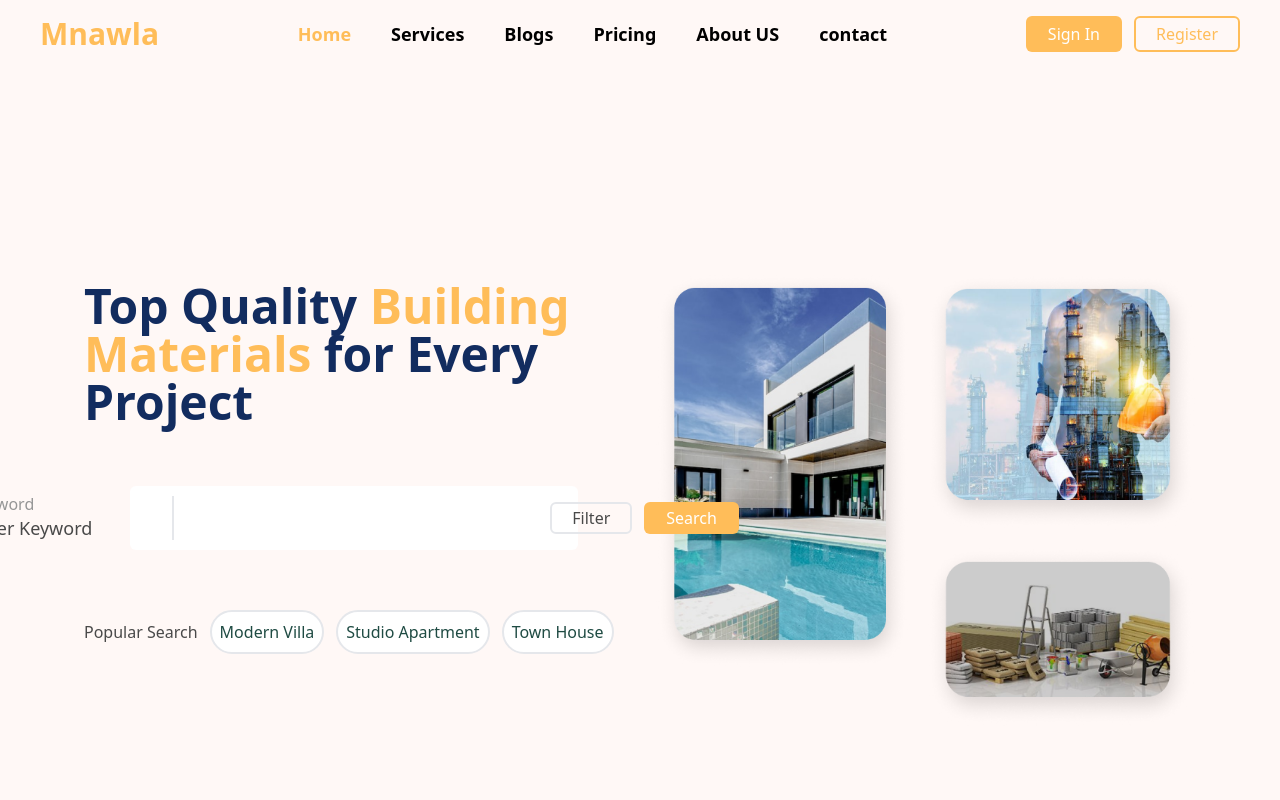
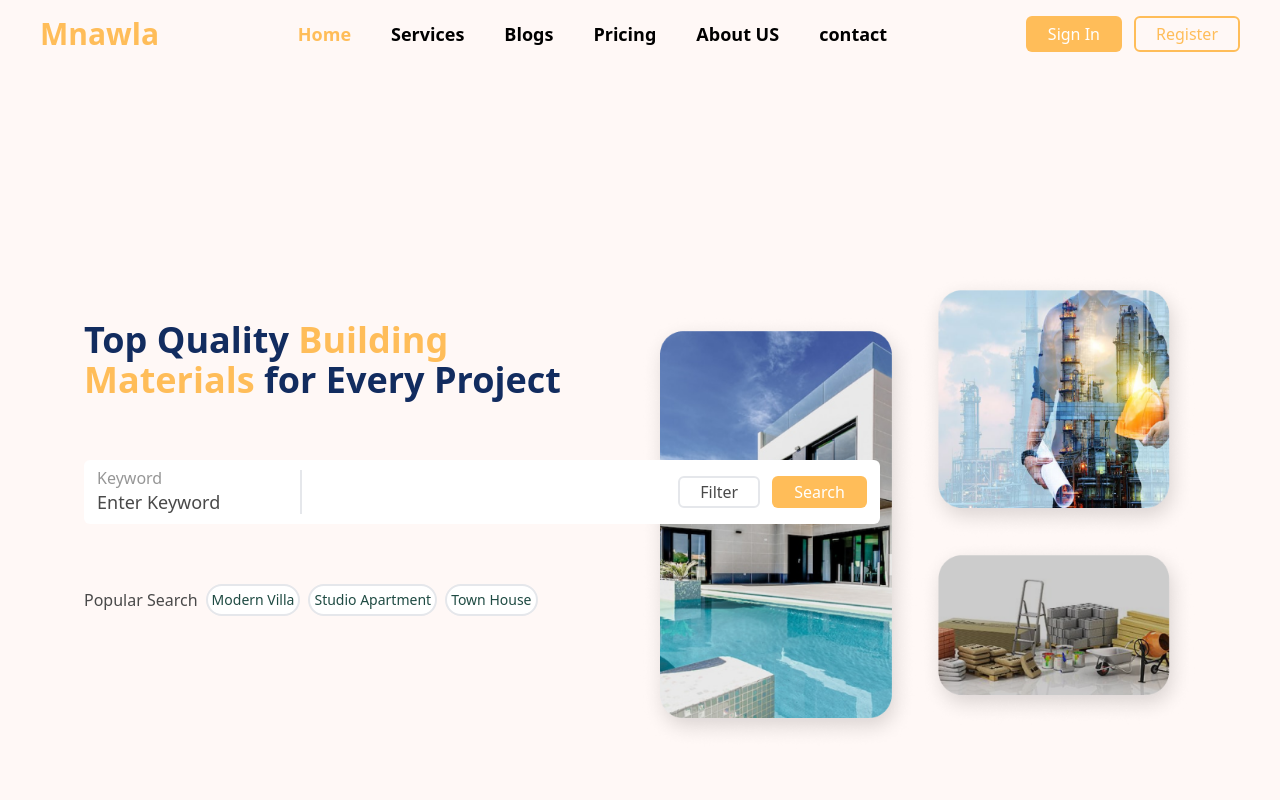
Before and after one commit to ahmedkhaled250/first-task-horia, a React (Create React App) app: page / in a window 1280 px wide. Shown: the top 800 px of the page. Built offline with nearby package versions, Linux system fonts and the light colour scheme; the HTML template or start-up script is replaced by a standard one.

Commit message:
initial commit

```diff
--- a/src/Components/Header/Header.jsx
+++ b/src/Components/Header/Header.jsx
@@ -8,7 +8,6 @@ function Header() {
   const [activeTowns, setActiveTowns] = useState(false);
   const [activestudio, setActiveStudio] = useState(false);
   const [activeModern, setActiveModern] = useState(false);
-
   const activestudioLink = () => {
     setActiveStudio(!activestudio);
   };
@@ -18,21 +17,18 @@ function Header() {
   const activeModernLink = () => {
     setActiveModern(!activeModern);
   };
-
   return (
-    <header className="bg-headerColor h-auto lg:h-screen flex items-center justify-center py-10">
+    <header className="bg-headerColor h-screen flex items-center justify-center">
       <div className="container lg:w-[90%] max-w-screen-xl mx-auto px-5">
-        <div className="grid grid-cols-1 lg:grid-cols-12 gap-8">
-          {/* Left Side */}
-          <div className="col-span-1 lg:col-span-6 flex flex-col justify-center gap-7">
-            <h1 className="text-3xl md:text-4xl lg:text-5xl text-center lg:text-left font-medium md:font-semibold lg:font-bold text-main">
-              <span className="text-socend">Top Quality</span> Building <br />
-              Materials <span className="text-socend">for Every Project</span>
+        <div className="grid grid-cols-12">
+          <div className="col-span-12  flex flex-col justify-center gap-7 lg:col-span-6">
+            <h1 className="text-2xl text-center font-medium lg:text-start md:font-semibold md:3xl lg:font-bold xl:text-4xl text-main">
+              <span className="text-socend"> Top Quality </span> Building
+              <br /> Materials
+              <span className="text-socend"> for Every Project </span>
             </h1>
-
-            {/* Search Section */}
-            <div className="relative py-8 lg:py-16">
-              <div className="absolute flex items-center justify-center gap-2 lg:gap-10 w-full max-w-md px-4 lg:px-5 bg-white top-1/2 -translate-y-1/2 left-1/2 -translate-x-1/2 py-2 rounded-md">
+            <div className="relative py-16">
+              <div className="lg:absolute translate-x-0 w-full flex items-center justify-center gap-2 lg:gap-10 lg:w-fit px-2 lg:px-5 bg-white top-50 -translate-y-1/2 left-0 py-2 rounded-md">
                 <div className="flex flex-col items-start justify-start min-w-fit">
                   <p className="text-[#969696] text-sm md:text-[16px]">
                     Keyword
@@ -44,64 +40,65 @@ function Header() {
                   type="text"
                   className="outline-0 border-l-2 pl-2 lg:pl-10 text-sm lg:text-xl py-2"
                 />
-                <div className="flex items-center gap-3">
-                  <button className="bg-transparent rounded-md text-sm lg:text-[16px] py-1 px-3 lg:px-5 border-2 hover:border-transparent hover:bg-main hover:text-white duration-300">
+                <div className=" flex items-center gap-1 lg:gap-3">
+                  <button className="bg-transparent rounded-md text-sm lg:text-[16px] py-1 px-2 lg:px-5 border-2 hover:border-transparent hover:bg-main hover:text-white duration-300">
                     Filter
                   </button>
-                  <button className="bg-main text-white rounded-md text-sm lg:text-[16px] py-1 px-3 lg:px-5 border-2 border-transparent hover:bg-[#fdb446] duration-300">
+                  <button className="bg-main text-white rounded-md text-sm lg:text-[16px] py-1 px-2 lg:px-5 border-2 border-transparent hover:bg-[#fdb446] duration-300">
                     Search
                   </button>
                 </div>
               </div>
             </div>
-
-            {/* Popular Search */}
-            <div className="flex items-center gap-3 flex-wrap">
-              <span className="text-sm lg:text-base">Popular Search</span>
+            <div className="flex items-center gap-2 ">
+              <span className="">Popular Search</span>
               <button
-                onClick={activeModernLink}
+                onClick={() => activeModernLink()}
                 className={`${
                   activeModern
                     ? "bg-main text-white border-none"
                     : "text-button border-2 bg-white"
-                } rounded-3xl hover:text-white hover:bg-main duration-300 hover:border-none text-sm lg:text-base p-2`}
+                }  rounded-3xl  hover:text-white hover:bg-main duration-300 hover:border-none text-sm  p-1`}
               >
                 Modern Villa
               </button>
               <button
-                onClick={activestudioLink}
+                onClick={() => activestudioLink()}
                 className={`${
                   activestudio
                     ? "bg-main text-white border-none"
                     : "text-button border-2 bg-white"
-                } rounded-3xl hover:text-white hover:bg-main duration-300 hover:border-none text-sm lg:text-base p-2`}
+                } rounded-3xl  hover:text-white hover:bg-main duration-300 hover:border-none text-sm  p-1`}
               >
                 Studio Apartment
               </button>
               <button
-                onClick={activeTownLink}
+                onClick={() => activeTownLink()}
                 className={`${
                   activeTowns
                     ? "bg-main text-white border-none"
                     : "text-button border-2 bg-white"
-                } rounded-3xl hover:text-white hover:bg-main duration-300 hover:border-none text-sm lg:text-base p-2`}
+                } rounded-3xl  hover:text-white hover:bg-main duration-300 hover:border-none text-sm  p-1`}
               >
                 Town House
               </button>
             </div>
           </div>
-
-          {/* Right Side - Images */}
           <div className="hidden lg:block lg:col-span-6">
-            <div className="flex flex-wrap mt-8 lg:mt-16">
-              <div className="w-full lg:w-1/2 lg:pr-4 mb-4 lg:mb-0">
+            <div className="flex items-center mt-16">
+              <div className="w-1/2 pt-16">
                 <img src={header1} className="w-full" alt="Header 1" />
               </div>
-              <div className="w-full lg:w-1/2 flex flex-col gap-4">
-                <img src={header2} className="w-full" alt="Header 2" />
-                <img src={header3} className="w-full" alt="Header 3" />
+              <div className="w-1/2  flex flex-col">
+                <div className="flex-none">
+                  <img src={header2} className="w-full" alt="Header 2" />
+                </div>
+                <div className="flex-none">
+                  <img src={header3} className="w-full" alt="Header 3" />
+                </div>
               </div>
             </div>
+            {/* <img className="w-full" src={mainImage} alt="mainImage" /> */}
           </div>
         </div>
       </div>
```
